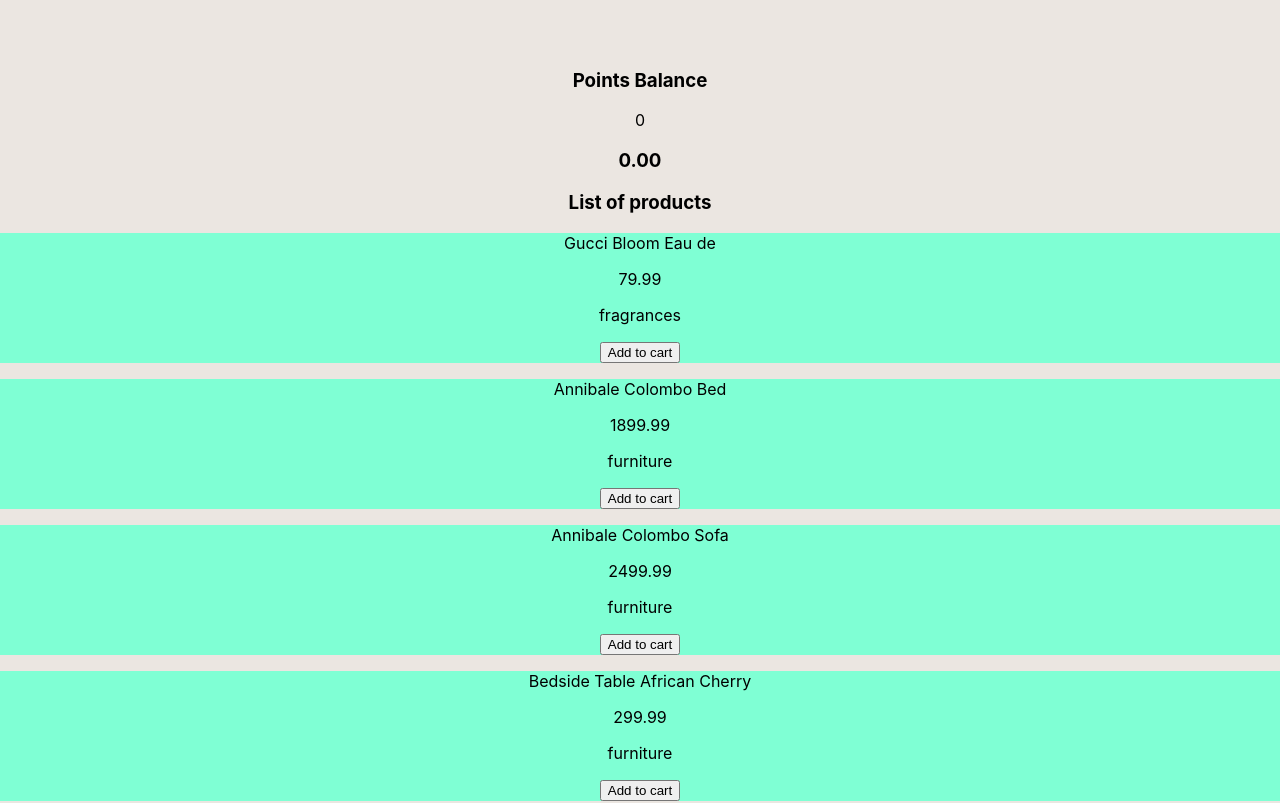
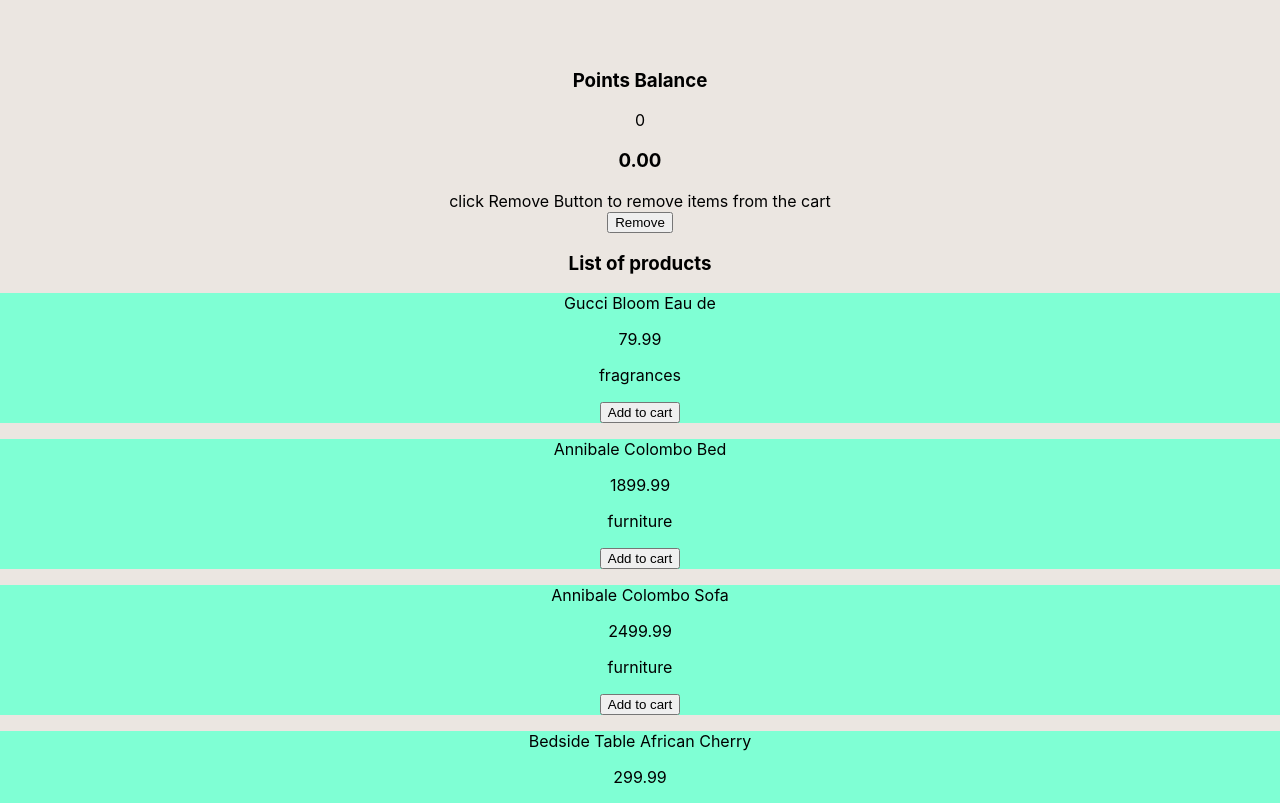
Before and after one commit to WalukaUI/WalukaUI-Charter_Jr._UI_Dev_Assignment, a React (Create React App) app: page / in a window 1280 px wide. Shown: the top 803 px of the page. Built offline with nearby package versions, Linux system fonts and the light colour scheme.

Commit message:
cart empty functionality added

```diff
--- a/src/Components/Cart/Cart.js
+++ b/src/Components/Cart/Cart.js
@@ -1,7 +1,10 @@
-function Cart({totalPrice}) {
+function Cart({totalPrice, removeitems}) {
+
     return <>
         <div>
         <h3>{totalPrice.toFixed(2)}</h3>
+        <a>click Remove Button to remove items from the cart</a><br/>
+        <button onClick={removeitems}>Remove</button>
     </div>
     </>
 }
--- a/src/Components/Main.js
+++ b/src/Components/Main.js
@@ -40,13 +40,18 @@
     function addItemToCart(e) {
         setTotalPrice(count => count + e)
     }
+
+    function removeitems(){
+        setTotalPrice(0)
+    }
+
     return <div className="main">
         <div>
         <h3>Points Balance</h3>
         <p>{pointsBalance}</p>
         </div>
         <div>
-        <Cart totalPrice={totalPrice}/>
+        <Cart totalPrice={totalPrice} removeitems={removeitems}/>
         <Products products={products} addItemToCart={addItemToCart}/>
         </div>
     </div>
```
